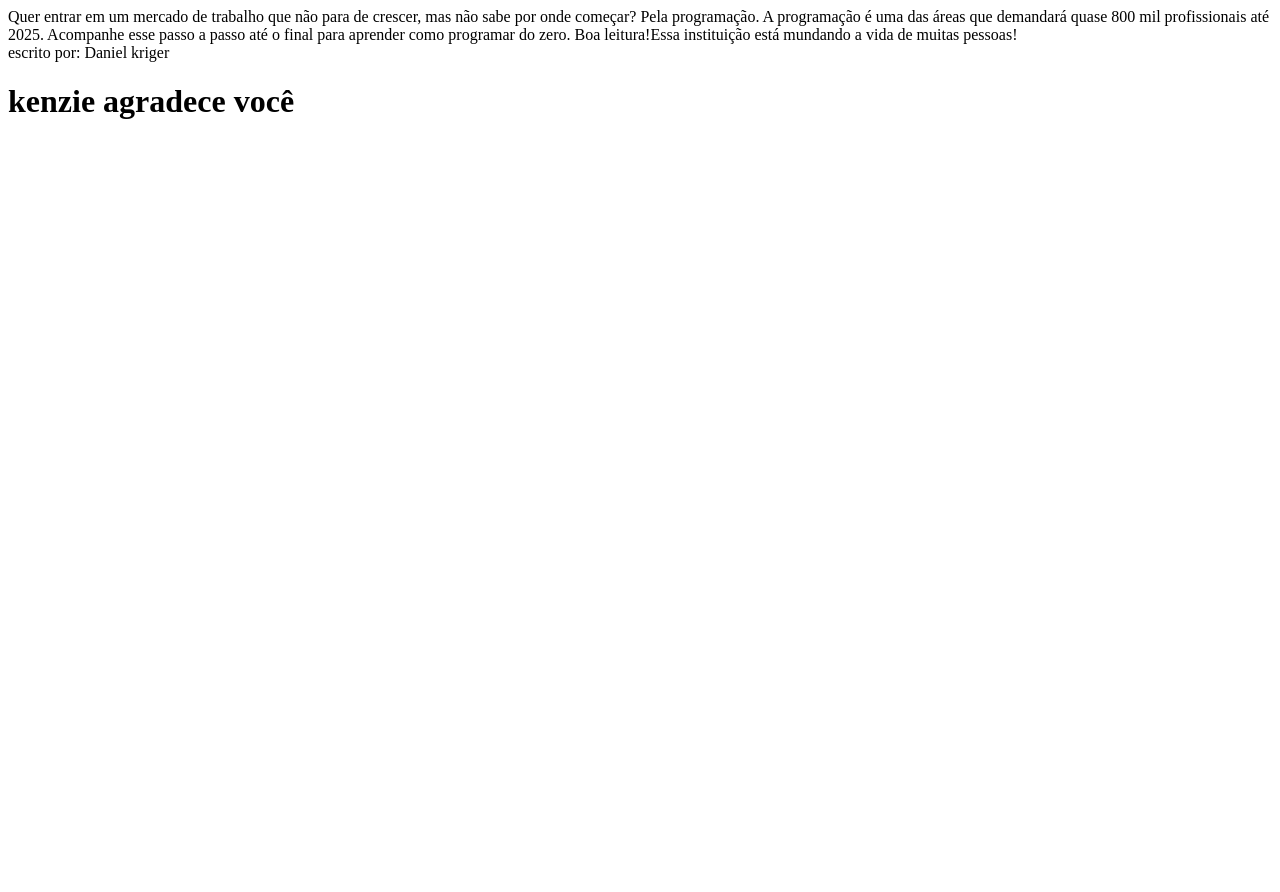
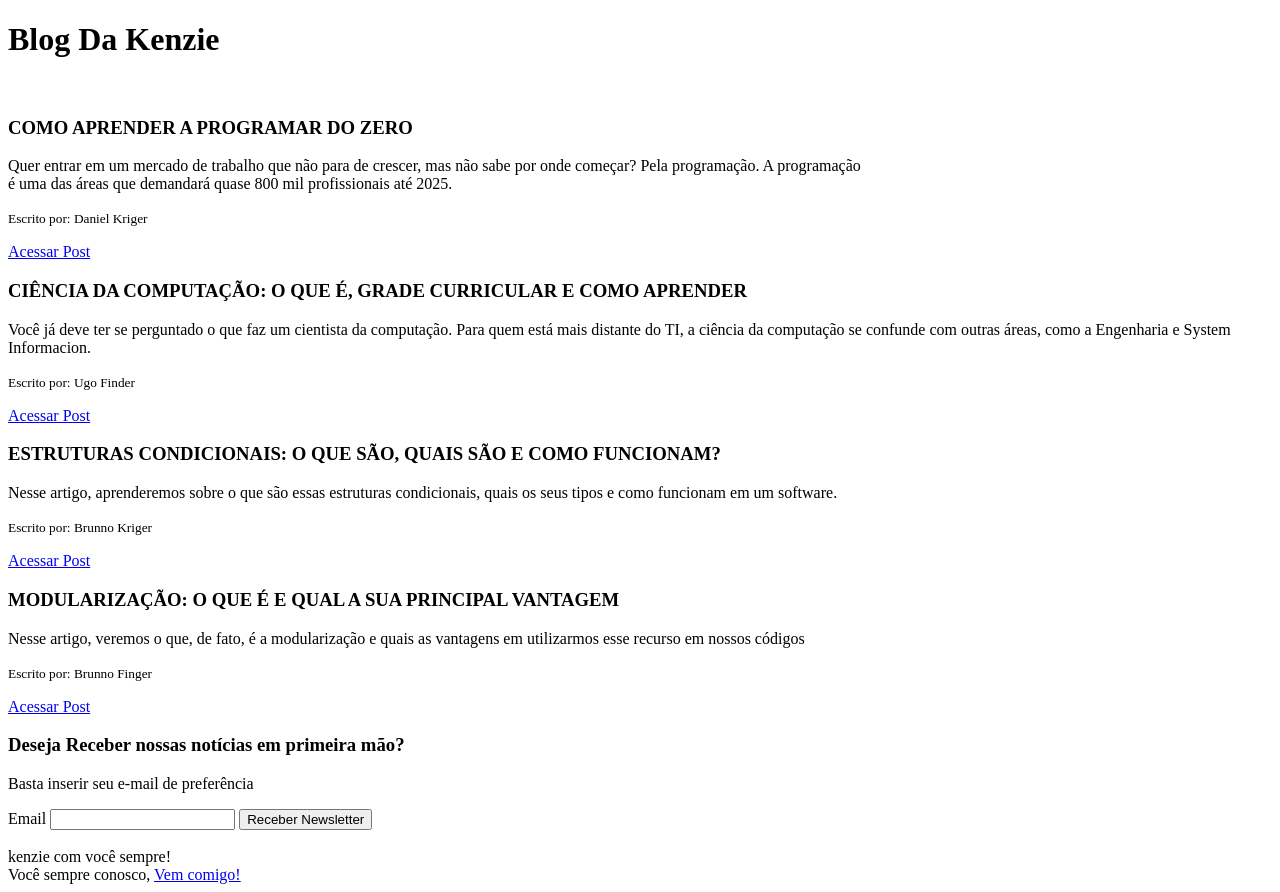
Before and after one commit to Renanfrediani/Note_Renan, a plain HTML site: page index.html in a window 1280 px wide. Before the commit the page ends 800 px from the top, so only its background shows below. Drawn offline with Linux system fonts and the light colour scheme.

Commit message:
fim do projeto

```diff
--- a/index.html
+++ b/index.html
@@ -1,33 +1,103 @@
 <!DOCTYPE html>
-<html lang="en">
+<html lang="pt_br">
 <head>
     <meta charset="UTF-8">
     <meta http-equiv="X-UA-Compatible" content="IE=edge">
     <meta name="viewport" content="width=device-width, initial-scale=1.0">
-    <title>project git</title>
+    <!-- Usei Url: https://www.invertexto.com/contador-caracteres para contar carateres -->
+    <title>Blog Kenzie html</title>
 </head>
 <header>
-    <title><h1>Blog da Kenzie</h1></title>
+    <h1>
+        <a style="fixed"> Blog Da Kenzie</a></h1>
 </header>
+
+<br>
 <body>
-    <title>
-        <h2>COMO APRENDER A PROGRAMAR DO ZERO</h2>
-    </title>
-        <article>
-            <div>Quer entrar em um mercado de trabalho que não para de crescer,
-             mas não sabe por onde começar? Pela programação. A programação
+
+    <article>
+       <p>
+         <h3>
+            <b>COMO APRENDER A PROGRAMAR DO ZERO</b>
+         </h3>
+       </p>
+         <div>Quer entrar em um mercado de trabalho que não para de crescer,
+             mas não sabe por onde começar? Pela programação. A programação </div>
              é uma das áreas que demandará quase 800 mil profissionais até
-             2025.  Acompanhe esse passo a passo até o final para aprender
-             como programar do zero. Boa leitura!Essa instituição está mundando
-             a vida de muitas pessoas!
-            </div>
-            escrito por: Daniel kriger
-        </article>
-    <title><h2></h2></title>
+             2025.
+
+            <p><small>Escrito por: Daniel Kriger</small></p>
+            <a href="https://kenzie.com.br/blog/como-aprender-a-programar-2/" target="blank">Acessar Post</a>
+    </article>
+    <article>
+            <p>
+                <h3>
+                    <b>CIÊNCIA DA COMPUTAÇÃO: O QUE É, GRADE CURRICULAR E COMO APRENDER</b>
+                </h3>
+            </p>
+
+            <p>
+                Você já deve ter se perguntado o que faz um cientista da computação. Para quem
+                está mais distante do TI, a ciência da computação se confunde com outras áreas,
+                como a Engenharia e System Informacion.
+            </p>
+            <p>
+                <small>Escrito por: Ugo Finder</small>
+            </p>
+            <a href="https://kenzie.com.br/blog/ciencia-computacao/" target="blank">Acessar Post</a>
+    </article>
+    <article>
+        <p>
+            <h3>
+                <b>ESTRUTURAS CONDICIONAIS: O QUE SÃO, QUAIS SÃO E COMO FUNCIONAM?</b>
+            </h3>
+        </p>
+        Nesse artigo, aprenderemos sobre o que são essas estruturas condicionais, quais
+        os seus tipos e como funcionam em um software.
+        <p><small>Escrito por: Brunno Kriger</small></p>
+        <a href="https://kenzie.com.br/blog/estruturas-condicionais/" target="blank">Acessar Post</a>
+    </article>
+    <article>
+        <p>
+            <h3>
+                <b>MODULARIZAÇÃO: O QUE É E QUAL A SUA PRINCIPAL VANTAGEM</b>
+            </h3>
+        </p>
+         <p>Nesse artigo, veremos o que, de fato, é a modularização e quais as
+         vantagens em utilizarmos esse recurso em nossos códigos
+         </p>
+           <p>
+           <small>Escrito por: Brunno Finger</small>
+           </p>
+         <a href="https://kenzie.com.br/blog/modularizacao/" target="blank">Acessar Post</a>
+
+    </article>
+    <form>
+        <header>
+            <p>
+              <h3>
+                <b>Deseja Receber nossas notícias em primeira mão?</b>
+            </h3>
+            </p>
+        </header>
+        <p>Basta inserir seu e-mail de preferência</p>
+        <label for email>Email</label>
+        <input type="email" name="email" id="email" placeholer="Digite seu email aqui" required>
+        <button type="submit">Receber Newsletter</button>
+    </form>
+
+
+
 
 </body>
+<br>
 <footer>
-    <h1>kenzie agradece você</h1>
+    <header>
+       <div> kenzie com você sempre!</div>
+        Você sempre conosco,
+        <a href="https://kenzie.com.br/" target="blank"> Vem comigo!</a>
+
+    </header>
 
 </footer>
 </html>
```
